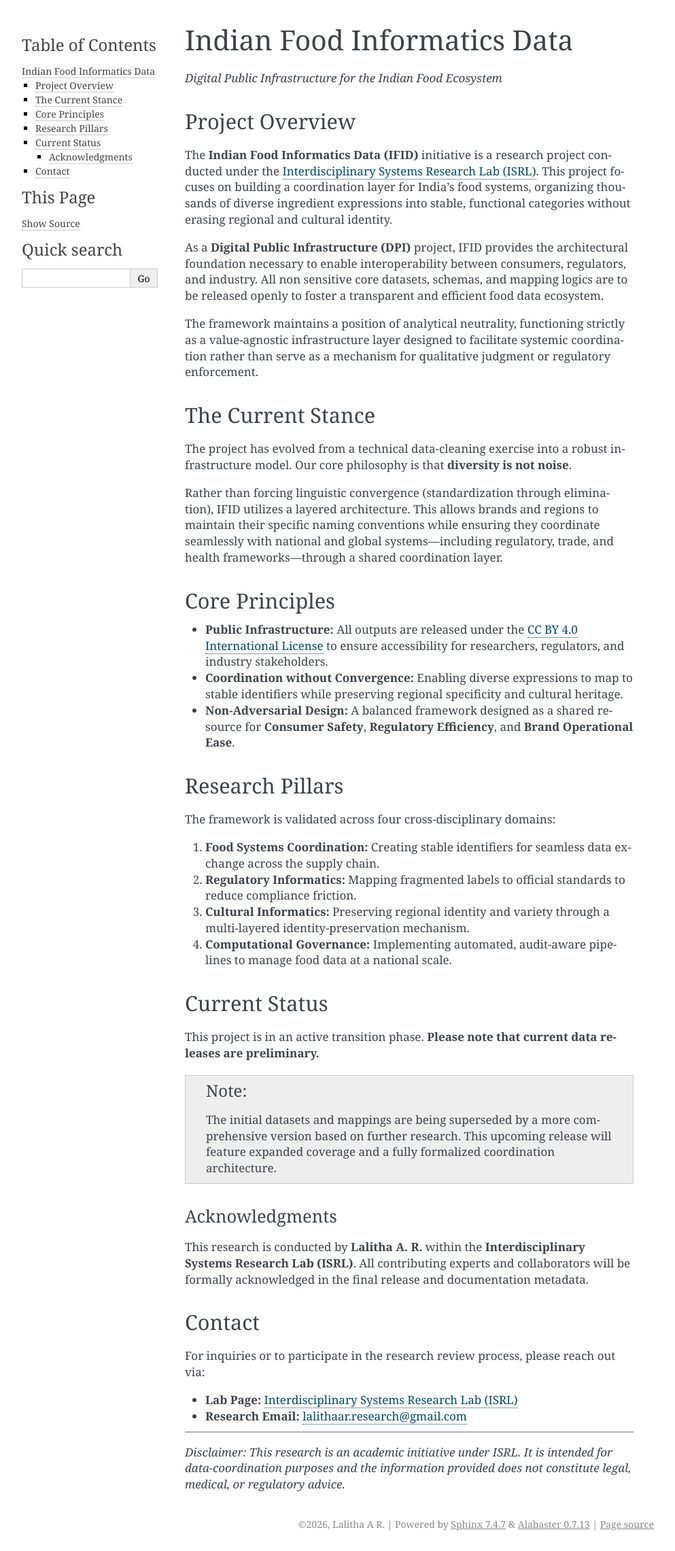
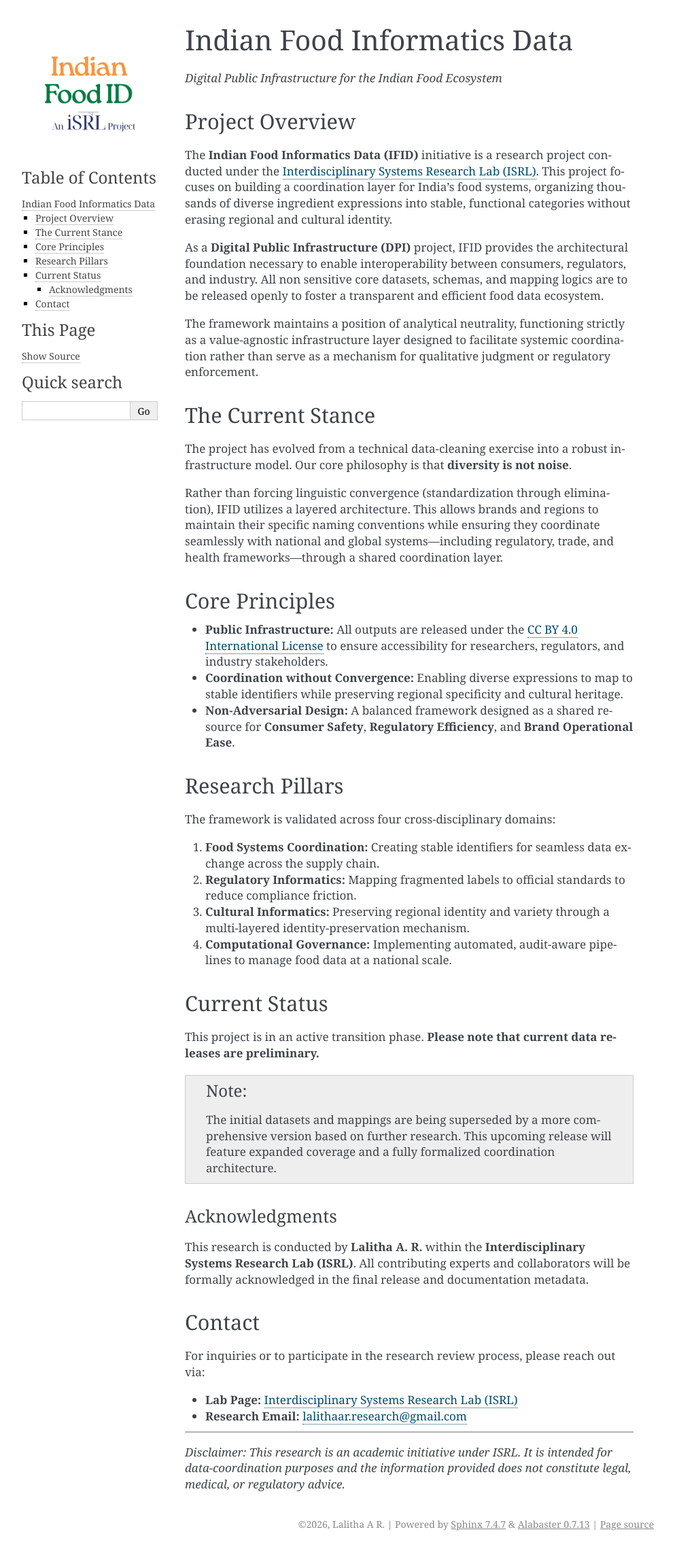
Before and after one commit to lalithaar/ifid, a Sphinx documentation site: the page built from docs/index.rst, in a window 1280 px wide. Shown: the whole page at 68% size, without its empty margins (148-1141 px from the left). Built offline with Sphinx 7.4.7, drawn with Linux system fonts in a browser that asks for light colours.

Commit message:
Add HTML logo configuration in Sphinx docs

```diff
--- a/docs/conf.py
+++ b/docs/conf.py
@@ -17,6 +17,7 @@ extensions = []
 
 templates_path = ['_templates']
 exclude_patterns = ['_build', 'Thumbs.db', '.DS_Store']
+html_logo = '_static/logo.png'
 
 
 
```
